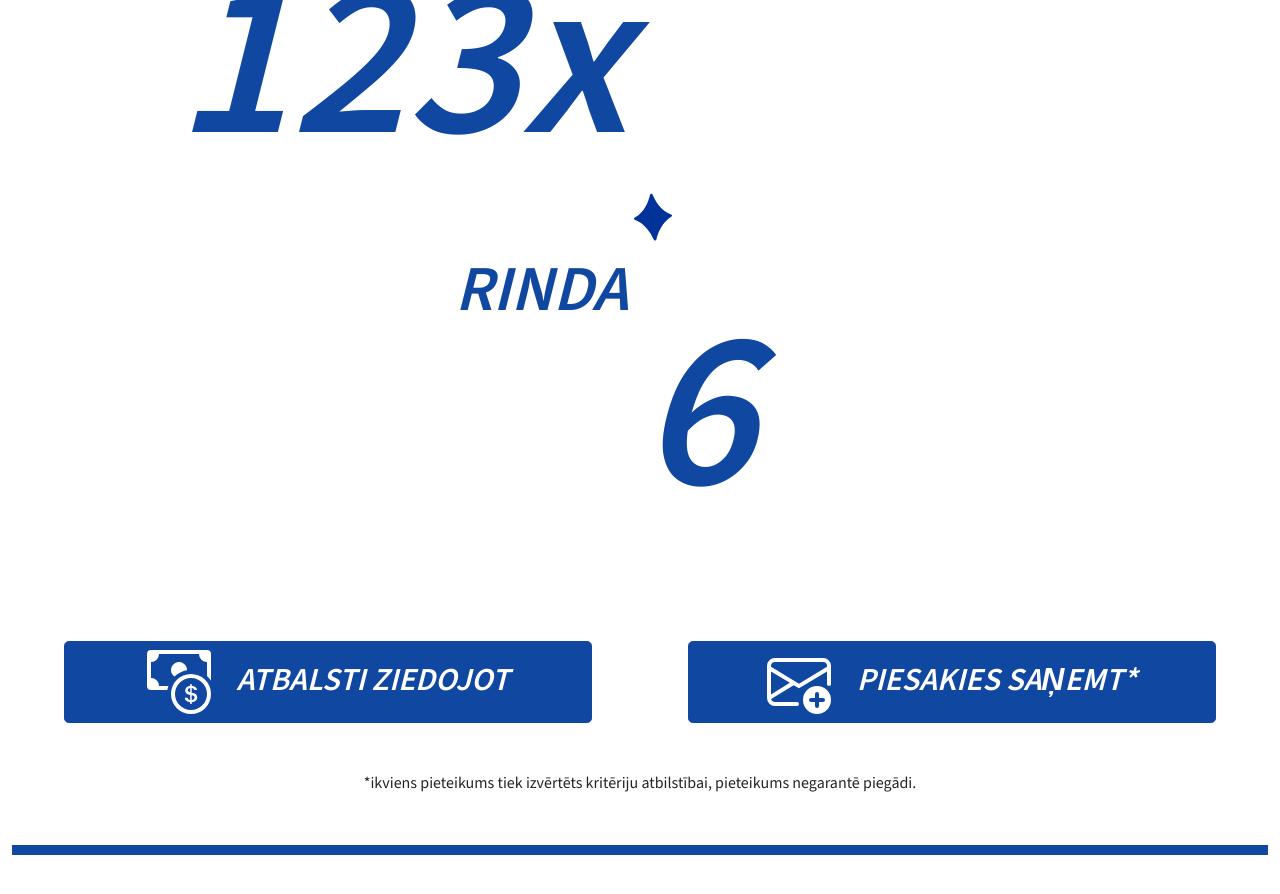
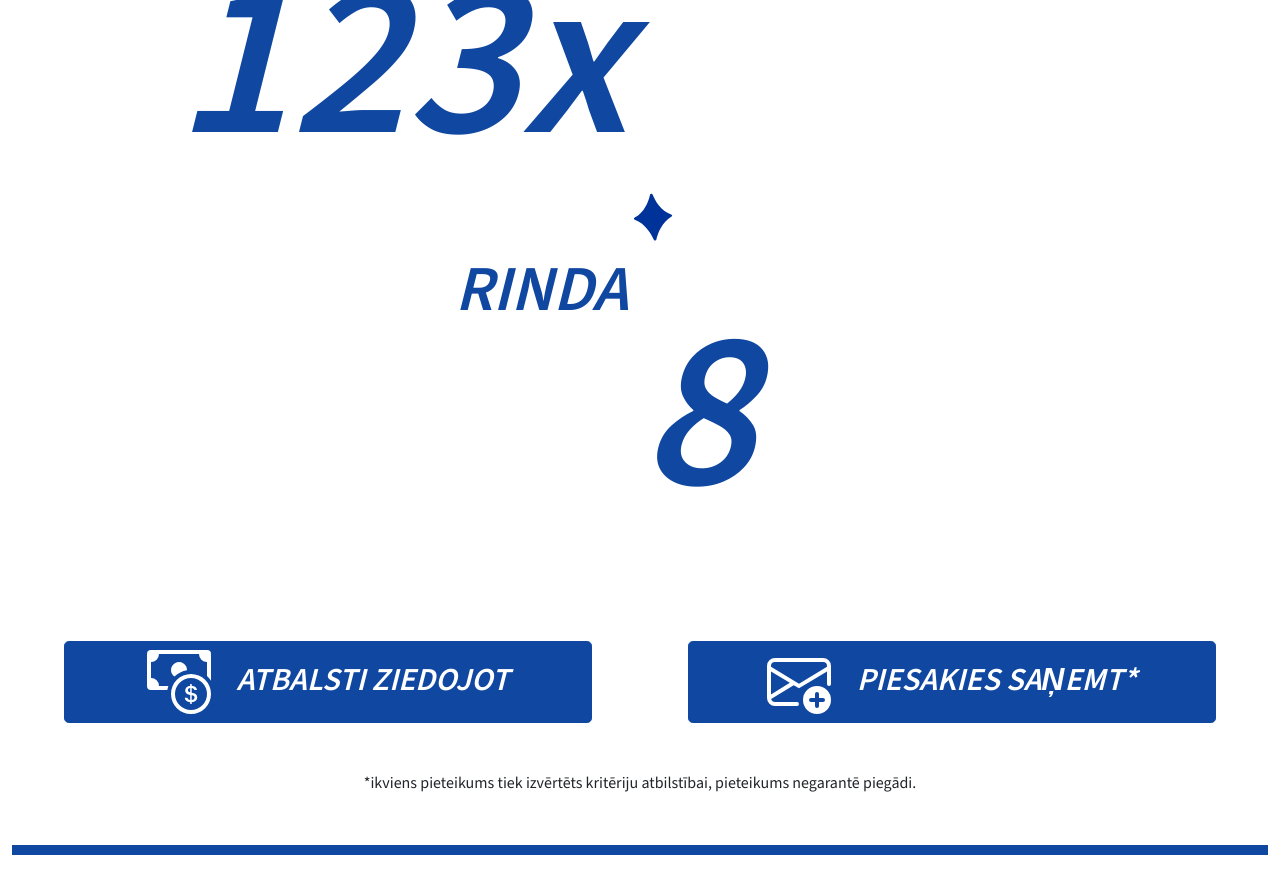
Before and after one commit to open-lv/air-guard-public, a Jekyll site: the page built from index.html, in a window 1280 px wide and 900 px high, scrolled down 2199 px. Shown: the top 894 px of the window. Built offline with Jekyll 4.4.1, drawn with Linux system fonts in a browser that asks for light colours; comment, search, counter and statistics services are not loaded.

Commit message:
Deploying to gh-pages from @ open-lv/air-guard-public@70a0d61717db72b222bb46bce1b463de0ce1b023 🚀

```diff
--- a/index.html
+++ b/index.html
@@ -56,8 +56,8 @@
 		</div>
 		<div class="row ">
 			<div class="col-sm  m-0 p-0 d-none d-lg-block"><p class="cik-gab-sub text-end">RINDA</p></div>
-			<div class="col-sm dimants4 d-none d-lg-block"><p class="cik-gab text-start">6</p></div>
-			<div class="col-sm d-lg-none"><p class="cik-gab-tel text-center">6 RINDĀ</p></div>
+			<div class="col-sm dimants4 d-none d-lg-block"><p class="cik-gab text-start">8</p></div>
+			<div class="col-sm d-lg-none"><p class="cik-gab-tel text-center">8 RINDĀ</p></div>
 		</div>
 
 		<div class="row justify-content-center align-items-center mx-1">
```
